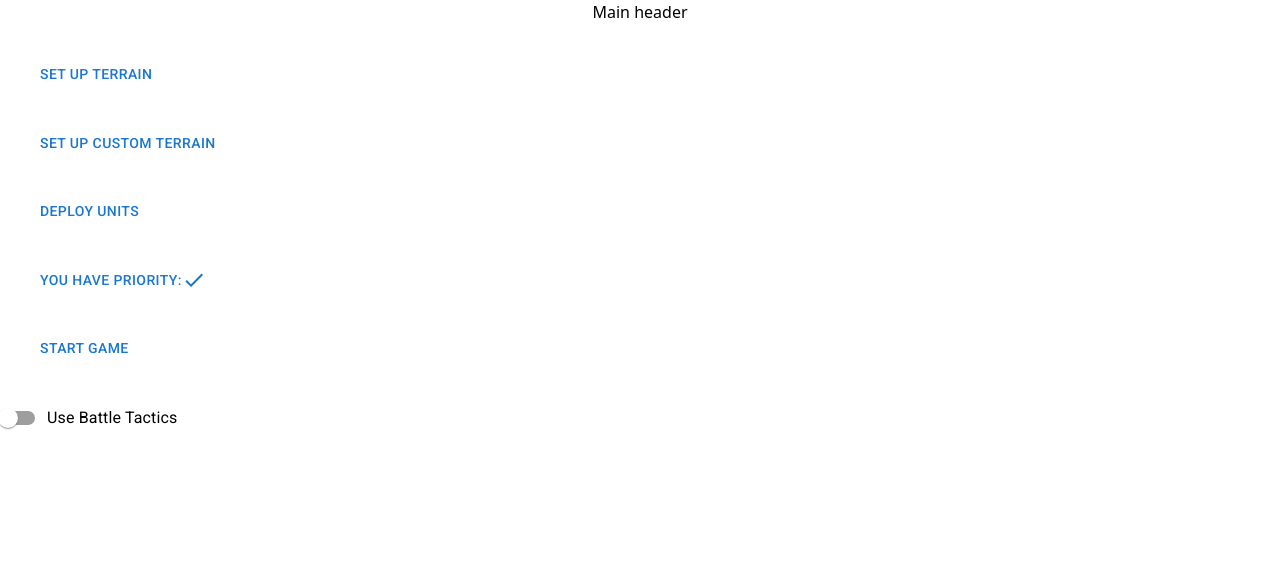
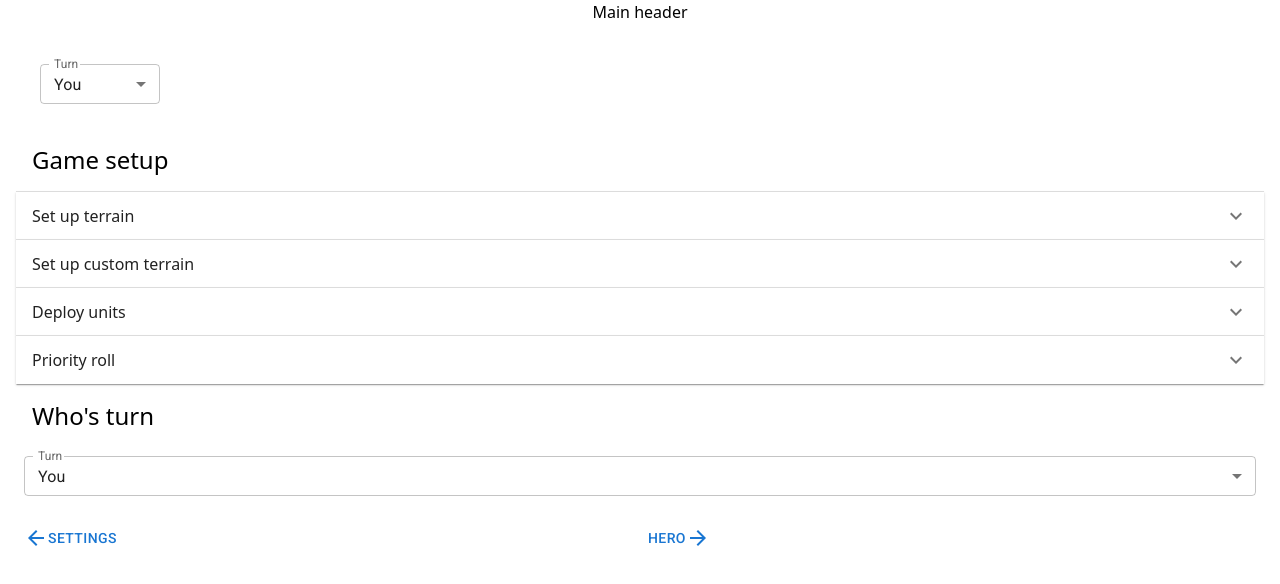
Before and after one commit to hammerpath/aos-battle-manual, a React (Vite) app: page /pre-rounds in a window 1280 px wide. Shown: the top 584 px of the page. Built offline with nearby package versions, Linux system fonts and the light colour scheme.

Commit message:
create pre-round and game header

```diff
--- /dev/null
+++ b/src/app/features/game/CreateGame.tsx
@@ -0,0 +1,18 @@
+import AccordionHeader from "../../components/AccordionHeader";
+import LinkButton from "../../components/LinkButton";
+import { Page } from "../../components/Page";
+import Settings from "./components/Settings";
+
+export interface CreateGameProps {}
+
+const CreateGame: React.FC<CreateGameProps> = function () {
+  return (
+    <Page>
+      <AccordionHeader>Settings</AccordionHeader>
+      <Settings />
+      <LinkButton href={"/pre-rounds"}>Game setup</LinkButton>
+    </Page>
+  );
+};
+
+export default CreateGame;
--- a/src/app/features/game/components/GameHeader.tsx
+++ b/src/app/features/game/components/GameHeader.tsx
@@ -1,16 +1,23 @@
-import CloseIcon from "@mui/icons-material/Close";
-import CheckIcon from "@mui/icons-material/Check";
-import { CurrentTurn } from "../gameSlice";
+import { CurrentTurn, userHasPriority } from "../gameSlice";
+import { useAppDispatch } from "../../../hooks";
+import TurnSelect from "./TurnSelect";
 
 export interface HeaderProps {
   currentTurn: CurrentTurn;
 }
 
 const GameHeader: React.FC<HeaderProps> = function ({ currentTurn }) {
+  const dispatch = useAppDispatch();
+
   return (
-    <div>
-      Your turn: {currentTurn === "player" ? <CheckIcon /> : <CloseIcon />}
-    </div>
+    <>
+      <TurnSelect
+        currentTurn={currentTurn}
+        onChange={(event) =>
+          dispatch(userHasPriority(event.target.value === "player"))
+        }
+      />
+    </>
   );
 };
 
--- /dev/null
+++ b/src/app/features/game/components/TurnSelect.tsx
@@ -0,0 +1,39 @@
+import {
+  FormControl,
+  InputLabel,
+  MenuItem,
+  Select,
+  SelectChangeEvent,
+} from "@mui/material";
+import { ReactNode } from "react";
+import { CurrentTurn } from "../gameSlice";
+
+export interface TurnSelectProps {
+  currentTurn: CurrentTurn;
+  onChange:
+    | ((event: SelectChangeEvent<CurrentTurn>, child: ReactNode) => void)
+    | undefined;
+}
+
+const TurnSelect: React.FC<TurnSelectProps> = function ({
+  currentTurn,
+  onChange,
+}) {
+  return (
+    <FormControl sx={{ m: 1, minWidth: 120 }} size="small">
+      <InputLabel id="turn-select-input-label">Turn</InputLabel>
+      <Select
+        labelId="turn-select-label"
+        id="turn-select"
+        value={currentTurn}
+        label="Age"
+        onChange={onChange}
+      >
+        <MenuItem value={"player"}>You</MenuItem>
+        <MenuItem value={"opponent"}>Opponent</MenuItem>
+      </Select>
+    </FormControl>
+  );
+};
+
+export default TurnSelect;
--- a/src/app/features/pre-rounds/routes/PreRounds.tsx
+++ b/src/app/features/pre-rounds/routes/PreRounds.tsx
@@ -1,11 +1,10 @@
-import CheckIcon from "@mui/icons-material/Check";
-import CloseIcon from "@mui/icons-material/Close";
-import LinkButton from "../../../components/LinkButton";
 import PageContent from "../../../components/PageContent";
 import { useAppDispatch, useAppSelector } from "../../../hooks";
 import { selectHasPriority, userHasPriority } from "../../game/gameSlice";
-import { Button } from "@mui/material";
-import { Page } from "../../../components/Page";
+import { Accordion } from "@mui/material";
+import AccordionHeader from "../../../components/AccordionHeader";
+import AccordionSummary from "../../../components/accordion/AccordionSummary";
+import TurnSelect from "../../game/components/TurnSelect";
 
 const PreRounds: React.FC = function () {
   const hasPriority = useAppSelector(selectHasPriority);
@@ -13,25 +12,32 @@ const PreRounds: React.FC = function () {
   const dispatch = useAppDispatch();
 
   return (
-    <Page>
+    <>
       <PageContent>
-        <Button>Set up terrain</Button>
+        <AccordionHeader>Game setup</AccordionHeader>
       </PageContent>
+      <Accordion>
+        <AccordionSummary>Set up terrain</AccordionSummary>
+      </Accordion>
+      <Accordion>
+        <AccordionSummary>Set up custom terrain</AccordionSummary>
+      </Accordion>
+      <Accordion>
+        <AccordionSummary>Deploy units</AccordionSummary>
+      </Accordion>
+      <Accordion>
+        <AccordionSummary>Priority roll</AccordionSummary>
+      </Accordion>
       <PageContent>
-        <Button>Set up custom terrain</Button>
+        <AccordionHeader>Who's turn</AccordionHeader>
       </PageContent>
-      <PageContent>
-        <Button>Deploy units</Button>
-      </PageContent>
-      <PageContent>
-        <Button onClick={() => dispatch(userHasPriority(!hasPriority))}>
-          You have priority: {hasPriority ? <CheckIcon /> : <CloseIcon />}
-        </Button>
-      </PageContent>
-      <PageContent>
-        <LinkButton href={"/phases/hero"}>Start game</LinkButton>
-      </PageContent>
-    </Page>
+      <TurnSelect
+        currentTurn={hasPriority ? "player" : "opponent"}
+        onChange={(event) =>
+          dispatch(userHasPriority(event.target.value === "player"))
+        }
+      />
+    </>
   );
 };
 
--- a/src/app/routes/Root.tsx
+++ b/src/app/routes/Root.tsx
@@ -1,5 +1,4 @@
 import { Outlet } from "react-router-dom";
-import Settings from "../features/game/components/Settings";
 
 export interface RootProps {}
 
@@ -8,7 +7,6 @@ const Root: React.FC = function () {
     <>
       <div className="text-center">Main header</div>
       <Outlet />
-      <Settings />
     </>
   );
 };
--- a/src/main.tsx
+++ b/src/main.tsx
@@ -19,6 +19,7 @@ import ChargePhase from "./app/features/charge-phase/components/ChargePhase.tsx"
 import CombatPhase from "./app/features/combat-phase/components/CombatPhase.tsx";
 import BattleshockPhase from "./app/features/battleshock-phase/components/BattleshockPhase.tsx";
 import PostRound from "./app/features/post-round/components/PostRound.tsx";
+import CreateGame from "./app/features/game/CreateGame.tsx";
 
 const router = createBrowserRouter([
   {
@@ -26,8 +27,25 @@ const router = createBrowserRouter([
     element: <Root />,
     children: [
       {
+        path: "/",
+        element: (
+          <CreateGame />
+        )
+      },
+      {
         path: "pre-rounds",
-        element: <PreRounds />,
+        element: (
+          <Phase
+            navigation={{
+              previousRoute: "/",
+              previousRouteName: "Settings",
+              nextRoute: "/phases/hero",
+              nextRouteName: "Hero",
+            }}
+          >
+            <PreRounds />
+          </Phase>
+        ),
       },
       {
         path: "phases/hero",
@@ -35,7 +53,7 @@ const router = createBrowserRouter([
           <Phase
             navigation={{
               previousRoute: "/pre-rounds",
-              previousRouteName: "Pre-game",
+              previousRouteName: "Game setup",
               nextRoute: "/phases/movement",
               nextRouteName: "Movement",
             }}
```
